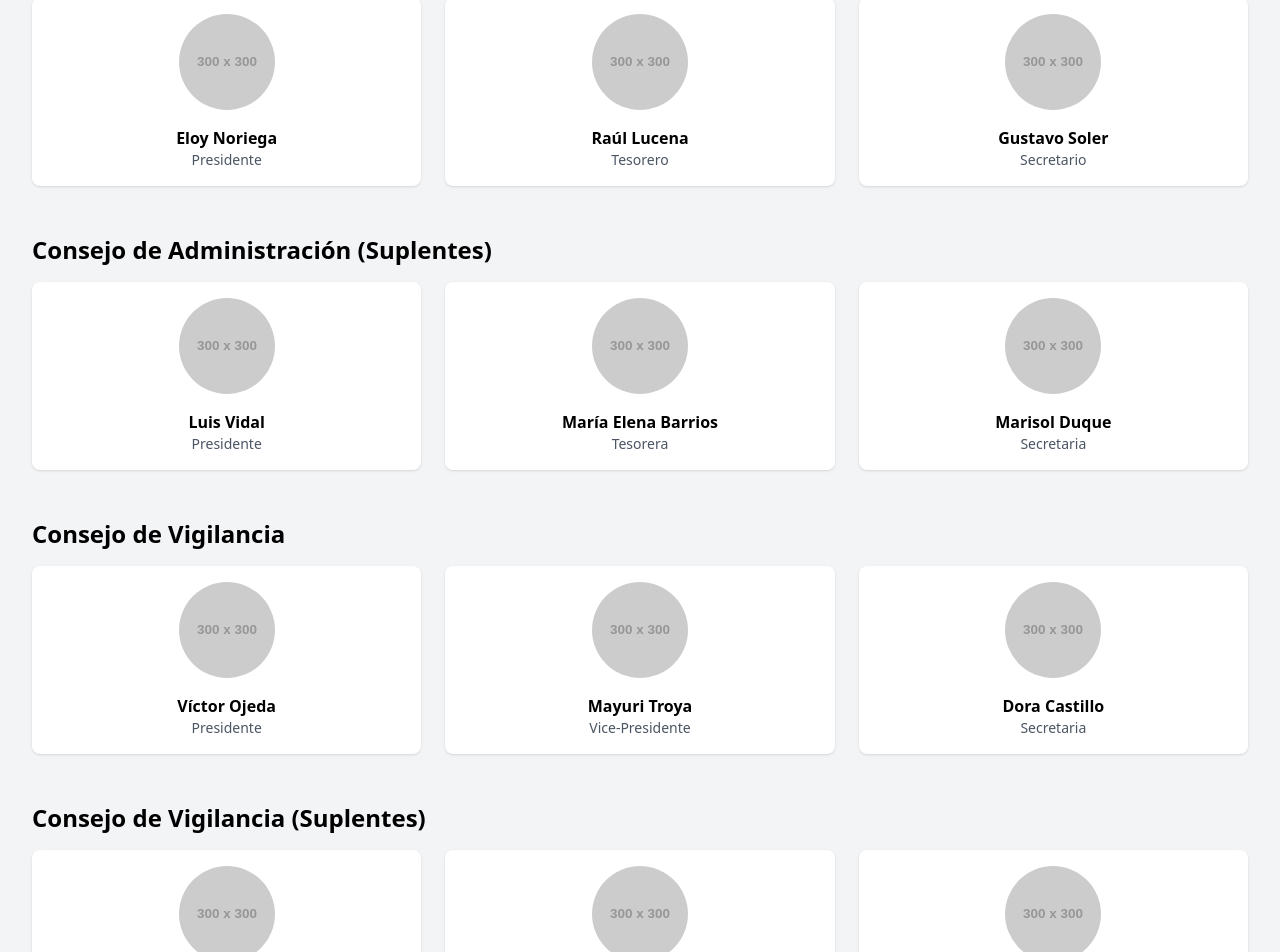
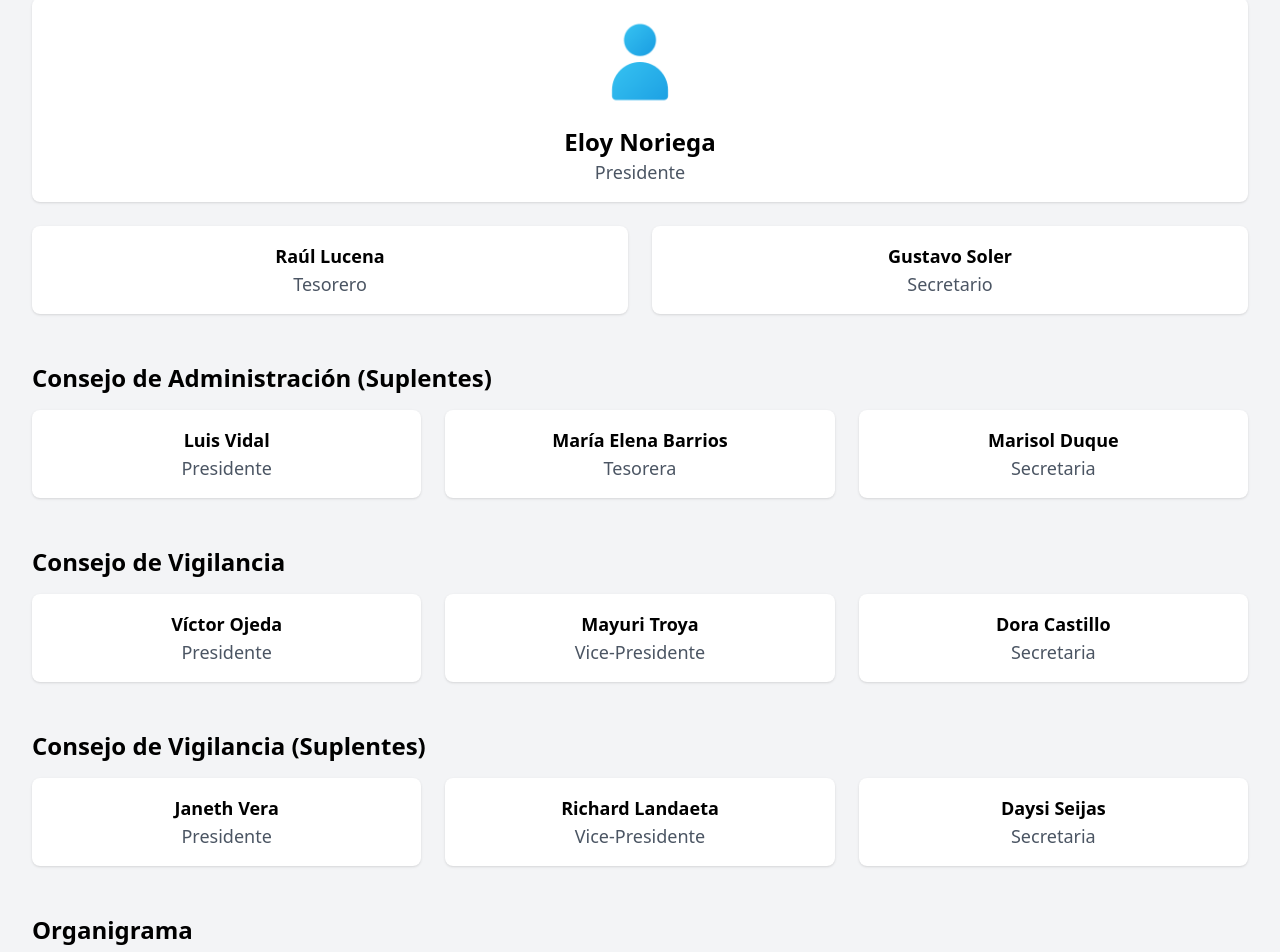
Before and after one commit to edgarjrojaslopez/capreswebsite, a Next.js app: page /about in a window 1280 px wide. Shown: the part 526-1478 px from the top of the page. Built offline with nearby package versions, Linux system fonts and the light colour scheme.

Commit message:
fix: AboutPage.jsx view (Consejo Administración y Vigilancia)

```diff
--- a/components/AboutPage.jsx
+++ b/components/AboutPage.jsx
@@ -32,13 +32,17 @@ export default function AboutPage() {
         <h3 className="text-2xl font-semibold mb-4">
           Consejo de Administración
         </h3>
-        <div className="grid grid-cols-1 md:grid-cols-3 gap-6">
+        <div className="bg-white p-4 mb-6 rounded-lg shadow text-center">
+          <img
+            src="avatar-default.png"
+            alt="Presidente Capres"
+            className="w-24 h-24 mx-auto rounded-full mb-4"
+          />
+          <h4 className="font-semibold text-lg md:text-2xl">Eloy Noriega</h4>
+          <p className="text-gray-600 text-lg">Presidente</p>
+        </div>
+        <div className="grid grid-cols-1 md:grid-cols-2 gap-6">
           {[
-            {
-              name: 'Eloy Noriega',
-              role: 'Presidente',
-              image: 'https://placehold.co/300x300?text=Presidente',
-            },
             {
               name: 'Raúl Lucena',
               role: 'Tesorero',
@@ -54,13 +58,8 @@ export default function AboutPage() {
               key={index}
               className="bg-white p-4 rounded-lg shadow text-center"
             >
-              <img
-                src={member.image}
-                alt={member.name}
-                className="w-24 h-24 mx-auto rounded-full mb-4"
-              />
-              <h4 className="font-semibold">{member.name}</h4>
-              <p className="text-gray-600 text-sm">{member.role}</p>
+              <h4 className="font-semibold md:text-lg">{member.name}</h4>
+              <p className="text-gray-600 text-sm md:text-lg">{member.role}</p>
             </div>
           ))}
         </div>
@@ -91,13 +90,8 @@ export default function AboutPage() {
               key={index}
               className="bg-white p-4 rounded-lg  shadow text-center"
             >
-              <img
-                src={member.image}
-                alt={member.name}
-                className="w-24 h-24 mx-auto rounded-full mb-4"
-              />
-              <h4 className="font-semibold">{member.name}</h4>
-              <p className="text-gray-600 text-sm">{member.role}</p>
+              <h4 className="font-semibold md:text-lg">{member.name}</h4>
+              <p className="text-gray-600 text-sm md:text-lg">{member.role}</p>
             </div>
           ))}
         </div>
@@ -127,13 +121,8 @@ export default function AboutPage() {
               key={index}
               className="bg-white p-4 rounded-lg shadow text-center"
             >
-              <img
-                src={member.image}
-                alt={member.name}
-                className="w-24 h-24 mx-auto rounded-full mb-4"
-              />
-              <h4 className="font-semibold">{member.name}</h4>
-              <p className="text-gray-600 text-sm">{member.role}</p>
+              <h4 className="font-semibold md:text-lg">{member.name}</h4>
+              <p className="text-gray-600 text-sm md:text-lg">{member.role}</p>
             </div>
           ))}
         </div>
@@ -164,13 +153,8 @@ export default function AboutPage() {
               key={index}
               className="bg-white p-4 rounded-lg shadow text-center"
             >
-              <img
-                src={member.image}
-                alt={member.name}
-                className="w-24 h-24 mx-auto rounded-full mb-4"
-              />
-              <h4 className="font-semibold">{member.name}</h4>
-              <p className="text-gray-600 text-sm">{member.role}</p>
+              <h4 className="font-semibold md:text-lg">{member.name}</h4>
+              <p className="text-gray-600 text-sm md:text-lg">{member.role}</p>
             </div>
           ))}
         </div>
--- a/components/Jumbotron.jsx
+++ b/components/Jumbotron.jsx
@@ -24,14 +24,24 @@ export default function Jumbotron() {
             "url('/images/d03fcb52-6eec-44cc-ae31-fe6aa891e404.png')",
         }}
       ></div>
+      <div className="relative z-10 max-w-4xl mx-auto text-center md:text-left px-4">
+        {/* Título principal */}
+        <h1 className="text-4xl md:text-5xl lg:text-6xl font-extrabold mb-4 md:mb-6 ">
+          <span className="text-yellow-300 py-1 rounded-lg shadow-sm">
+            CAPRES
+          </span>
+        </h1>
 
-      <div className="relative z-10 max-w-4xl mx-auto text-center md:text-left">
-        <h1 className="text-4xl md:text-5xl lg:text-6xl font-extrabold mb-4 leading-tight">
-          Bienvenido a <span className="text-yellow-300">CAPRES</span>
-        </h1>
-        <p className="text-lg md:text-xl lg:text-2xl text-blue-100 max-w-2xl mx-auto md:mx-0 mb-8">
-          La Caja de Ahorro y Previsión de los empleados del SENIAT,
-          comprometida con tu bienestar económico y el de tu familia.
+        {/* Subtítulo mejorado */}
+        <p className="text-lg md:text-xl lg:text-2xl text-blue-100 max-w-2xl mx-auto md:mx-0 mb-8 leading-relaxed">
+          Tu socio financiero dentro del SENIAT.{' '}
+          <span className="block md:inline mt-2 md:mt-0">
+            <span className="text-white font-semibold">
+              Ahorra con beneficios, invierte con confianza
+            </span>{' '}
+            y accede a préstamos personalizados, diseñados especialmente para
+            tí.
+          </span>
         </p>
 
         {/* Botón de Iniciar Sesión */}
@@ -40,16 +50,18 @@ export default function Jumbotron() {
           className="
       inline-block
       bg-white text-blue-800
-            font-semibold
-            px-8 py-3
-            rounded-lg
-            shadow-md
+      font-bold
+      px-8 py-4
+      rounded-xl
+      shadow-lg
       hover:bg-blue-50
-            transition-colors
-            duration-200
+      hover:shadow-xl
+      transition-all
+      duration-300
       text-lg
-            md:text-base
       mx-auto md:mx-0
+      transform hover:scale-105
+      focus:outline-none focus:ring-4 focus:ring-white focus:ring-opacity-50
     "
         >
           Iniciar Sesión
```
Lines whose indentation alone changed are shown as unchanged.
